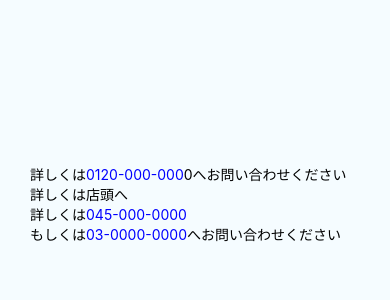
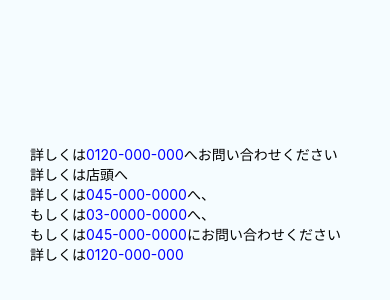
Before and after one commit to ozaki25/ReactNativeTelReg, a React Native app: screen / in a window 390 px wide. Shown: the part 218-518 px from the top of the page. Built offline with nearby package versions, Linux system fonts and the light colour scheme.

Commit message:
refactor

```diff
--- a/App.js
+++ b/App.js
@@ -10,12 +10,14 @@ const styles = StyleSheet.create({
   },
 });
 
-const message1 = '詳しくは0120-000-0000へお問い合わせください';
+const message1 = '詳しくは0120-000-000へお問い合わせください';
 const message2 = '詳しくは店頭へ';
-const message3 = '詳しくは045-000-0000\nもしくは03-0000-0000へお問い合わせください';
+const message3 =
+  '詳しくは045-000-0000へ、\nもしくは03-0000-0000へ、\nもしくは045-000-0000にお問い合わせください';
+const message4 = '詳しくは0120-000-000';
 
 // 0xxx-xxx-xxx or 0xx-xxx-xxxx or 0x-xxxx-xxxx
-const reg = /0[0-9]{3}-[0-9]{3}-[0-9]{3}|0[0-9]{2}-[0-9]{3}-[0-9]{4}|0[0-9]{1}-[0-9]{4}-[0-9]{4}/;
+const reg = /0[0-9]{3}-[0-9]{3}-[0-9]{3}|0[0-9]{2}-[0-9]{3}-[0-9]{4}|0[0-9]{1}-[0-9]{4}-[0-9]{4}/g;
 
 const openTel = phoneNumber => Linking.openURL(`tel:${phoneNumber}`).catch(alert);
 
@@ -25,26 +27,19 @@ const PhoneText = ({ phoneNumber }) => (
   </Text>
 );
 
-const replaceTel = message => {
-  let str = message;
-  let splitMessage = [];
-  let r = [];
-
-  while (true) {
-    const result = str.match(reg);
-    if (!result) break;
-    const phoneNumber = result[0];
-    splitMessage = str.split(phoneNumber);
-    r = [...r, splitMessage[0], <PhoneText phoneNumber={phoneNumber} />];
-    str = splitMessage[1];
-  }
-  return r.length ? [...r, splitMessage[1]] : message;
+const replacePhoneNumber = message => {
+  const phoneNumbers = message.match(reg);
+  if (!phoneNumbers) return message;
+  return message.split(reg).reduce((result, text, i) => {
+    return [...result, text, <PhoneText key={i} phoneNumber={phoneNumbers[i]} />];
+  }, []);
 };
 
 export default () => (
   <View style={styles.container}>
-    <Text>{replaceTel(message1)}</Text>
-    <Text>{replaceTel(message2)}</Text>
-    <Text>{replaceTel(message3)}</Text>
+    <Text>{replacePhoneNumber(message1)}</Text>
+    <Text>{replacePhoneNumber(message2)}</Text>
+    <Text>{replacePhoneNumber(message3)}</Text>
+    <Text>{replacePhoneNumber(message4)}</Text>
   </View>
 );
```
